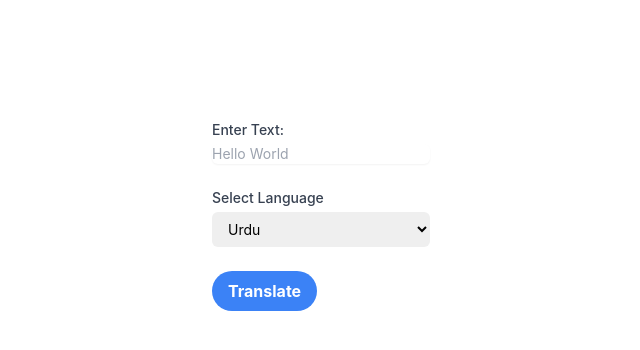
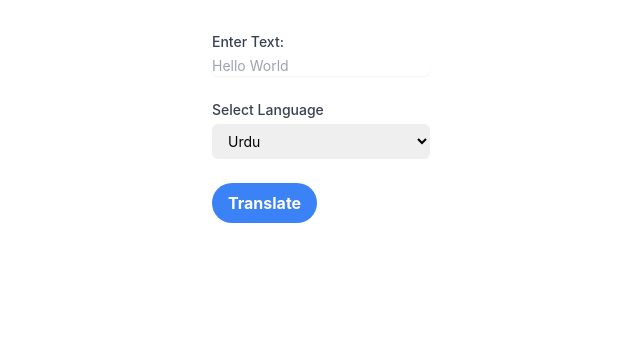
Before and after one commit to zainab404/translator-app-react, a React (Create React App) app: page / in a window 1280 px wide. Shown: the top 350 px of the page, without its empty margins (319-959 px from the left). Built offline with nearby package versions, Linux system fonts and the light colour scheme.

Commit message:
CSS styling tweaks

```diff
--- a/src/components/Main.js
+++ b/src/components/Main.js
@@ -35,15 +35,14 @@
         key: 'AIzaSyCHUCmpR7cT_yDFHC98CZJy2LTms-IwDlM'
       }
     })
-    // console.log(selectedLang.value)
     setTranslatedText(data.data.translations[0].translatedText)
   };
 
   return (
     <div className="container mx-auto">
-      <div class="px-4 py-8 sm:p-6">
-        <div className="flex place-content-center">
-          <div className="mt-24" id="content">
+      <div class="px-4 py-8 sm:p-6ç">
+        <div className="flex place-content-center ">
+          <div className="relative max-w-7xl mx-auto px-4 sm:px-6 lg:px-8" id="content">
             <div id="textinput">
               <TextInput
               inputLabel="Enter Text:"
@@ -73,9 +72,6 @@
       </div>
     </div>
 </div>
-
-
-
   )
 };
 
```
